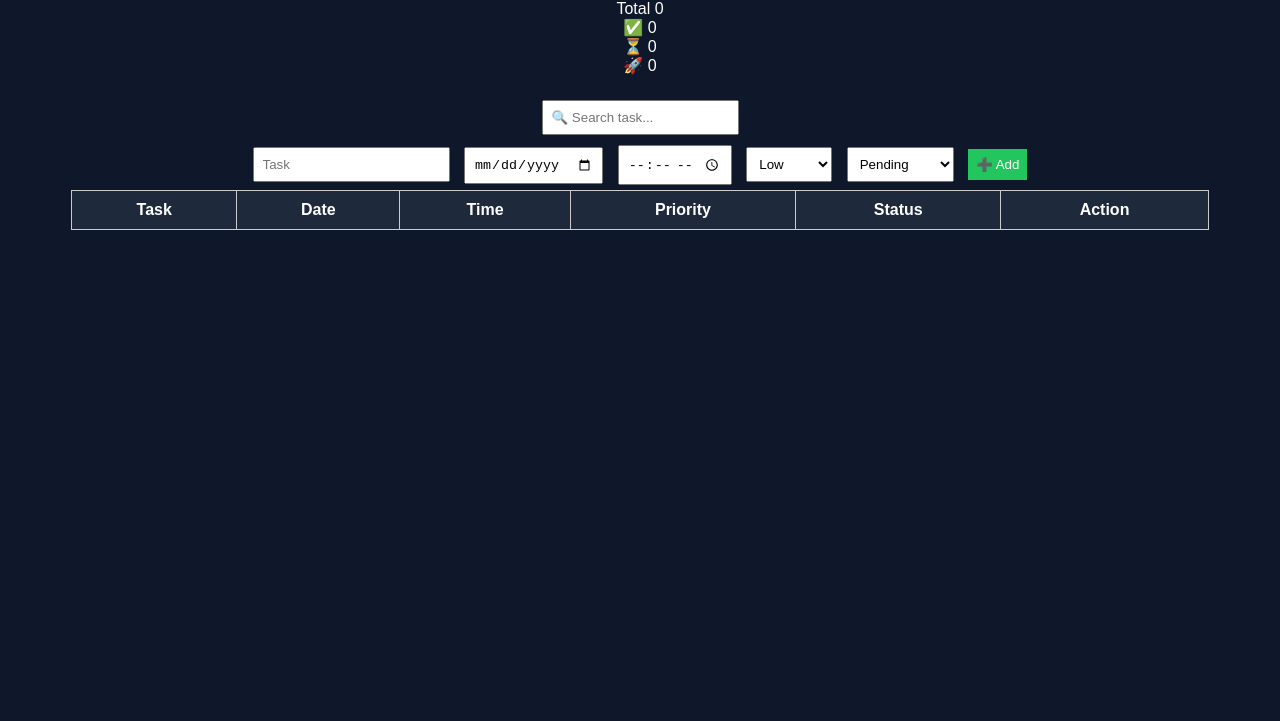
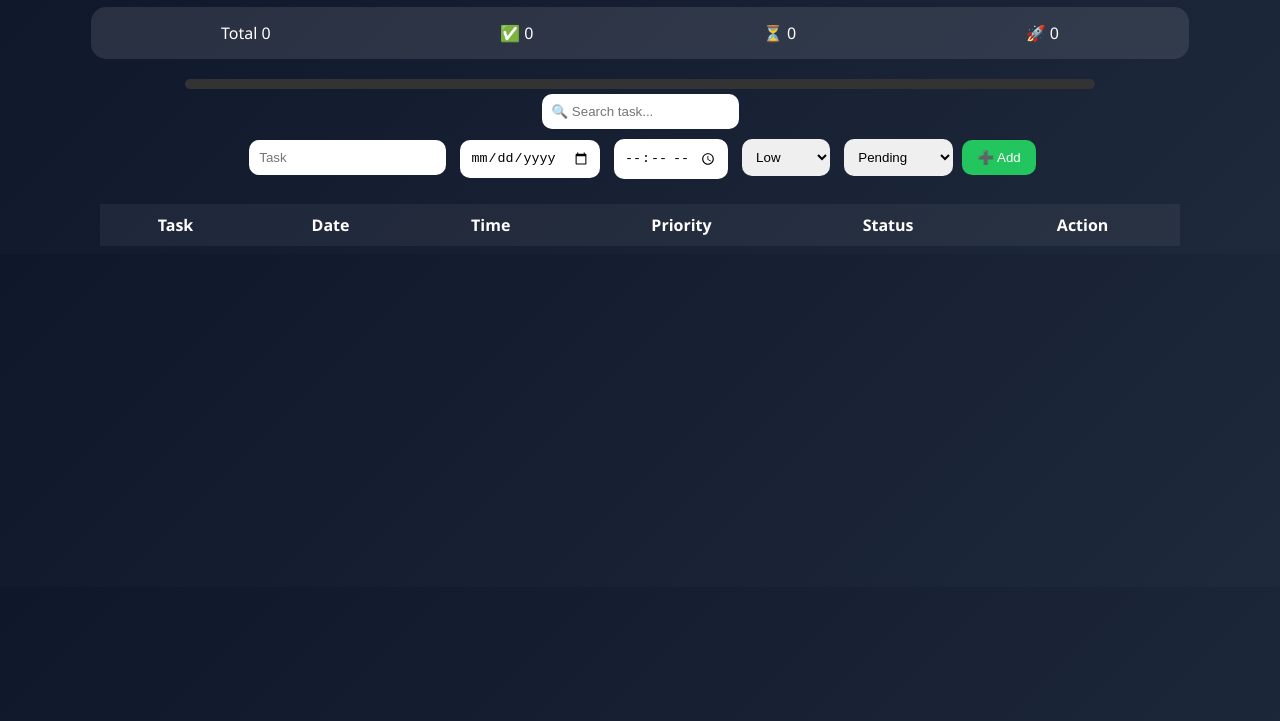
Before and after one commit to balukalam/Smart-Task-Schedular, a plain HTML site: page index.html in a window 1280 px wide. Shown: the part 79-800 px from the top of the page. Drawn offline with Linux system fonts and the light colour scheme.

Commit message:
Update style.css

```diff
--- a/style.css
+++ b/style.css
@@ -1,45 +1,70 @@
 body {
-    font-family: Arial;
-    background: #0f172a;
+    font-family: 'Segoe UI';
+    background: linear-gradient(135deg, #0f172a, #1e293b);
     color: white;
     text-align: center;
 }
 
-h1 {
-    margin-top: 20px;
+.container {
+    width: 90%;
+    margin: auto;
 }
 
-input, select, button {
-    padding: 8px;
+.stats {
+    display: flex;
+    justify-content: space-around;
+    margin: 20px;
+    background: rgba(255,255,255,0.1);
+    padding: 15px;
+    border-radius: 15px;
+}
+
+.progress-bar {
+    width: 80%;
+    height: 10px;
+    background: #333;
+    margin: auto;
+    border-radius: 10px;
+}
+
+#progressFill {
+    height: 100%;
+    width: 0%;
+    background: #22c55e;
+    border-radius: 10px;
+}
+
+input, select {
+    padding: 10px;
     margin: 5px;
+    border-radius: 10px;
+    border: none;
 }
 
 button {
+    padding: 10px 15px;
+    border-radius: 10px;
+    border: none;
     background: #22c55e;
-    border: none;
     color: white;
     cursor: pointer;
 }
 
-button:hover {
-    background: #16a34a;
-}
-
 table {
     margin: auto;
+    width: 95%;
     border-collapse: collapse;
-    width: 90%;
+    margin-top: 20px;
 }
 
 th, td {
-    border: 1px solid #ccc;
     padding: 10px;
 }
 
-th {
-    background: #1e293b;
+tr {
+    background: rgba(255,255,255,0.05);
 }
 
-.stats {
-    margin: 20px;
-}
+.low { color: #22c55e; }
+.medium { color: #facc15; }
+.high { color: #ef4444; }
```
